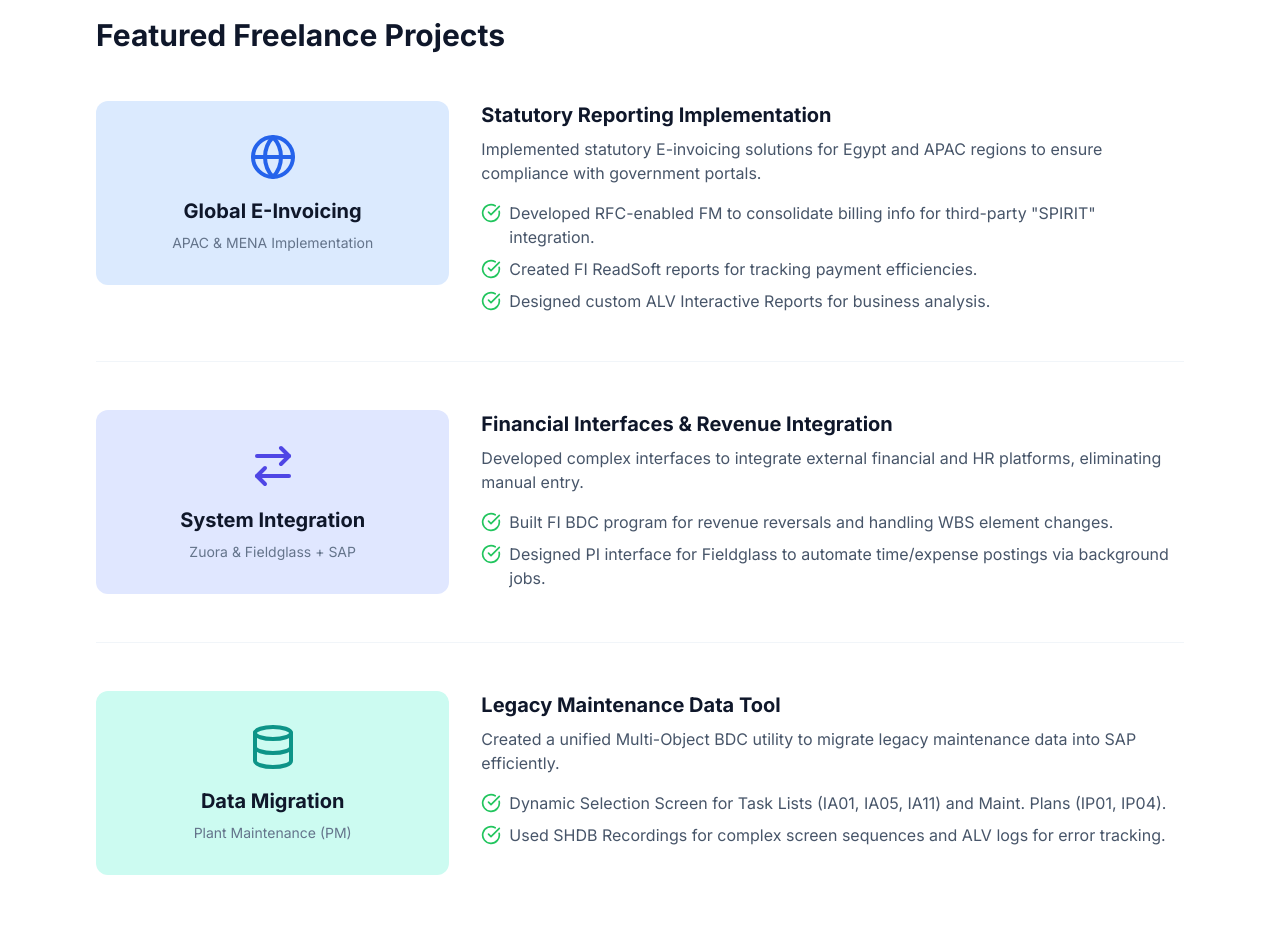
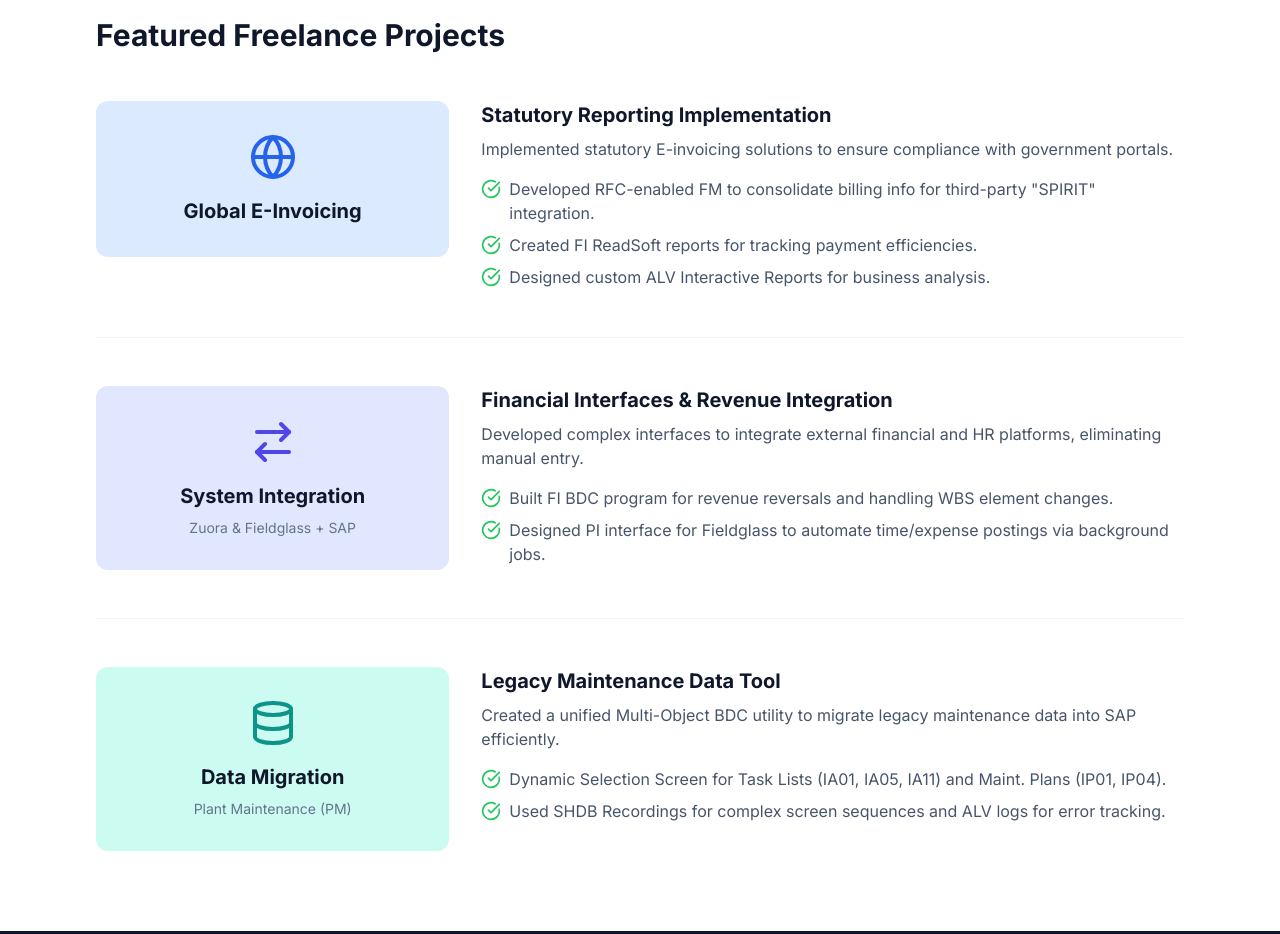
Before and after one commit to hemanth2766/hemanth-portfolio, a plain HTML site: page index.html in a window 1280 px wide. Shown: the part 1840-2774 px from the top of the page. Drawn offline with nearby package versions, Linux system fonts and the light colour scheme.

Commit message:
Update index.html

```diff
--- a/index.html
+++ b/index.html
@@ -188,12 +188,11 @@
                     <div class="md:w-1/3 bg-blue-100 rounded-xl p-8 text-center">
                         <i data-lucide="globe" class="w-12 h-12 text-blue-600 mx-auto mb-4"></i>
                         <h3 class="font-bold text-xl text-slate-900">Global E-Invoicing</h3>
-                        <p class="text-sm text-slate-500 mt-2">APAC & MENA Implementation</p>
                     </div>
                     <div class="md:w-2/3">
                         <h4 class="text-xl font-bold text-slate-900 mb-2">Statutory Reporting Implementation</h4>
                         <p class="text-slate-600 mb-4">
-                            Implemented statutory E-invoicing solutions for Egypt and APAC regions to ensure compliance with government portals.
+                            Implemented statutory E-invoicing solutions to ensure compliance with government portals.
                         </p>
                         <ul class="space-y-2 text-slate-600">
                             <li class="flex items-start gap-2">
```
